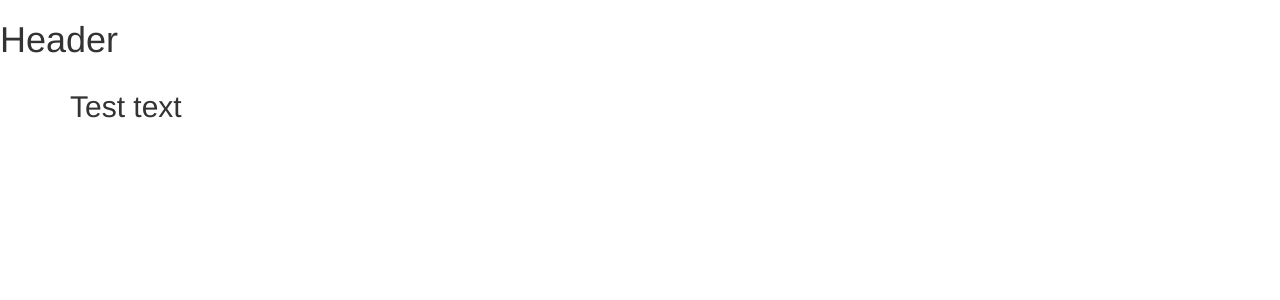
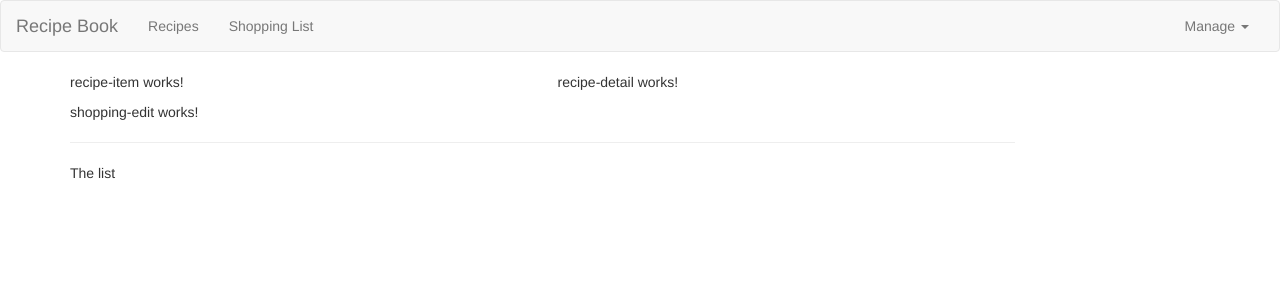
Before and after one commit to johnestes4/angular4-lists, an Angular app: page / in a window 1280 px wide. Shown: the top 300 px of the page. Built offline with nearby package versions, Linux system fonts and the light colour scheme.

Commit message:
components fleshed out, header created

```diff
--- a/src/app/app.component.html
+++ b/src/app/app.component.html
@@ -3,7 +3,8 @@
 <div class="container">
   <div class="row">
     <div class="col-md-12">
-      <h2>Test text</h2>
+      <app-recipes></app-recipes>
+      <app-shopping-list></app-shopping-list>
     </div>
   </div>
 </div>
--- a/src/app/header/header.component.html
+++ b/src/app/header/header.component.html
@@ -1 +1,23 @@
-<h1>Header</h1>
+<nav class="navbar navbar-default">
+  <div class="container-fluid">
+    <div class="navbar-header">
+      <a href="#" class="navbar-brand">Recipe Book</a>
+    </div>
+
+    <div class="collapse navbar-collapse">
+      <ul class="nav navbar-nav">
+        <li><a href="#">Recipes</a></li>
+        <li><a href="#">Shopping List</a></li>
+      </ul>
+      <ul class="nav navbar-nav navbar-right">
+        <li class="dropdown">
+          <a href="#" class="dropdown-toggle" role="button">Manage <span class="caret"></span></a>
+          <ul class="dropdown-menu">
+            <li><a href="#">Save Data</a></li>
+            <li><a href="#">Fetch Data</a></li>
+          </ul>
+        </li>
+      </ul>
+    </div>
+  </div>
+</nav>
--- a/src/app/recipes/recipe-list/recipe-list.component.html
+++ b/src/app/recipes/recipe-list/recipe-list.component.html
@@ -1,3 +1 @@
-<p>
-  recipe-list works!
-</p>
+<app-recipe-item></app-recipe-item>
--- a/src/app/recipes/recipes.component.html
+++ b/src/app/recipes/recipes.component.html
@@ -1,3 +1,8 @@
-<p>
-  recipes works!
-</p>
+<div class="row">
+  <div class="col-md-5">
+    <app-recipe-list></app-recipe-list>
+  </div>
+  <div class="col-md-7">
+    <app-recipe-detail></app-recipe-detail>
+  </div>
+</div>
--- a/src/app/shopping-list/shopping-list.component.html
+++ b/src/app/shopping-list/shopping-list.component.html
@@ -1,3 +1,9 @@
-<p>
-  shopping-list works!
-</p>
+<div class="row">
+  <div class="col-xs-10">
+    <app-shopping-edit></app-shopping-edit>
+    <hr>
+    <p>
+      The list
+    </p>
+  </div>
+</div>
```
